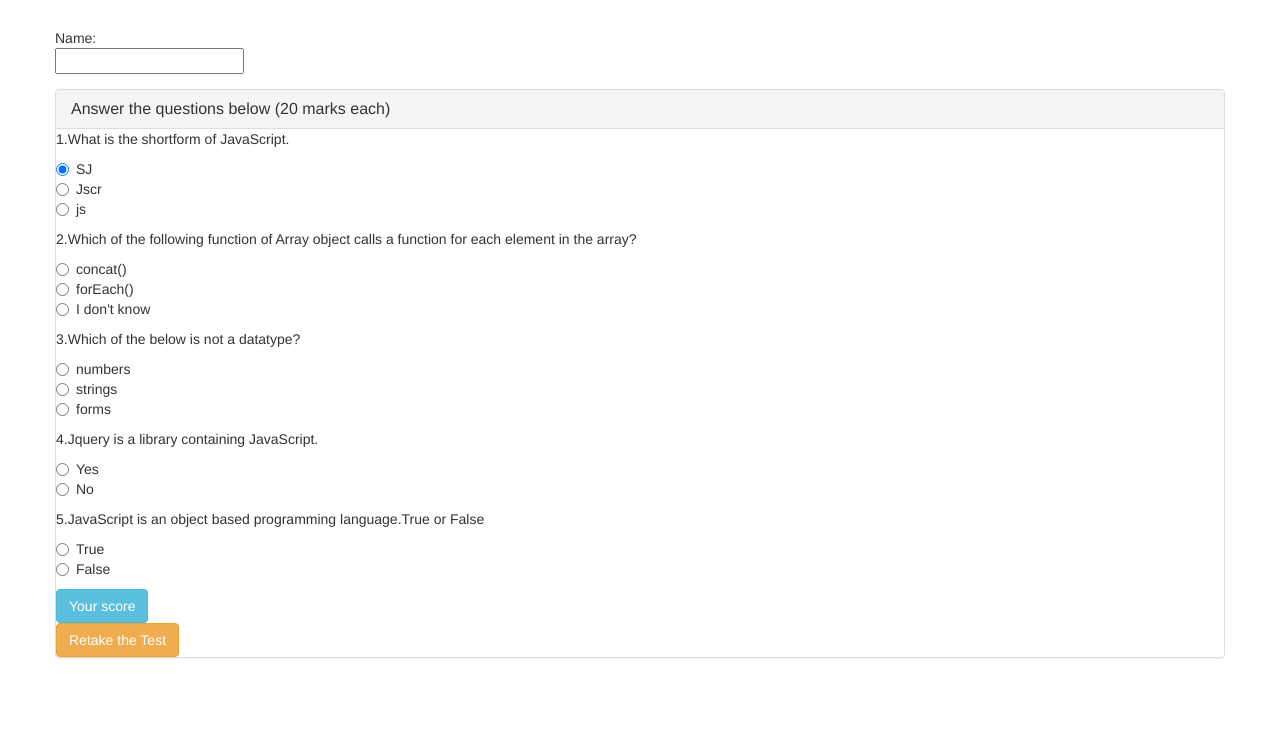
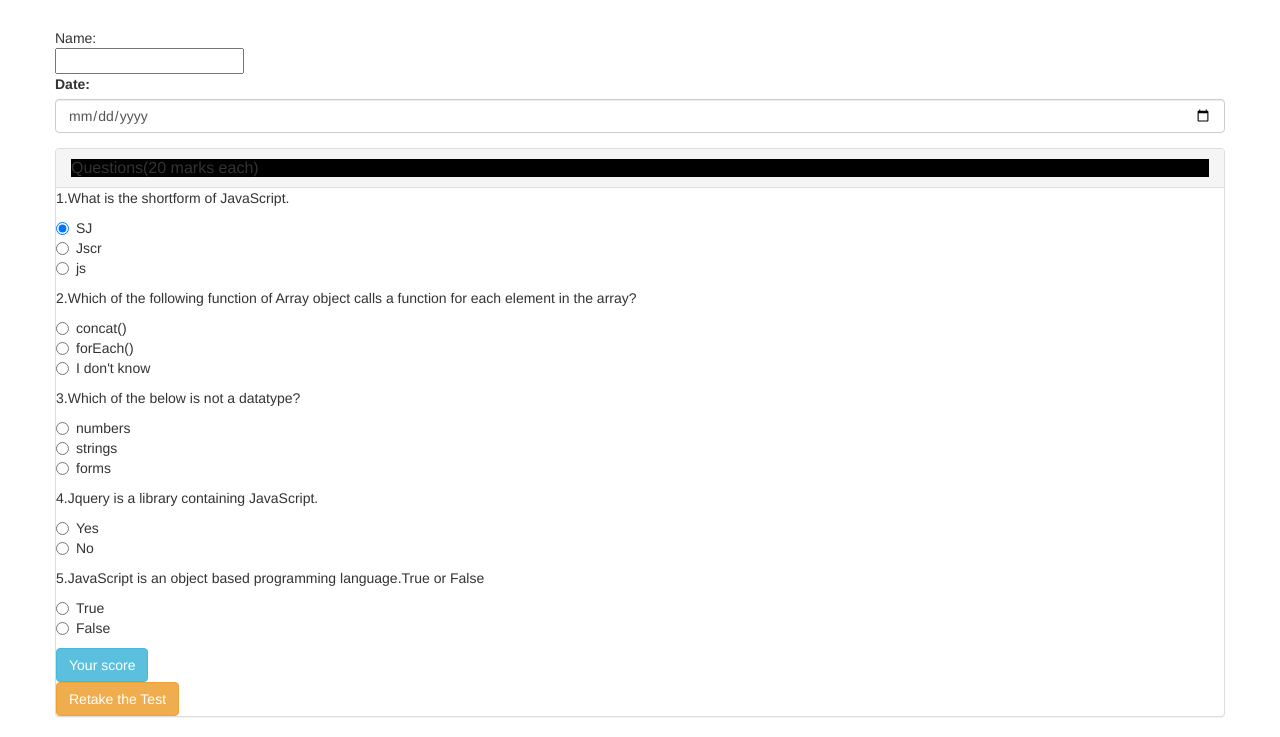
Before and after one commit to chiriket/Quiz-Board, a plain HTML site: page index.html in a window 1280 px wide. Shown: the part 197-934 px from the top of the page. Before the commit the page ends 875 px from the top, so only its background shows below. Drawn offline with nearby package versions, Linux system fonts and the light colour scheme.

Commit message:
new commits

```diff
--- a/css/styles.css
+++ b/css/styles.css
@@ -3,12 +3,15 @@
   color: aqua;
   background-color: black;
 }
-h1{
+h2{
   color: aqua;
   background-color: black;
 }
-
+bo
 }
 p{
   color: black;
 }
+body{
+  background-color: grey:
+}
--- a/index.html
+++ b/index.html
@@ -17,11 +17,12 @@
   <div class="row">
  <div class="form-group">
     Name:<br><input type="text" name="Name"><br>
-
+    <label for="born">Date:</label>
+     <input id="date" class="form-control" type="date">
   </div>
   <div class="panel panel-default">
   <div class="panel-heading">
-  <h2 class="panel-title">Answer the questions below (20 marks each)</h2>
+  <h2 class= "panel-title">Questions(20 marks each)</h2>
   </div>
   <form id ="myForm">
   <p>1.What is the shortform of JavaScript.</p>
```
